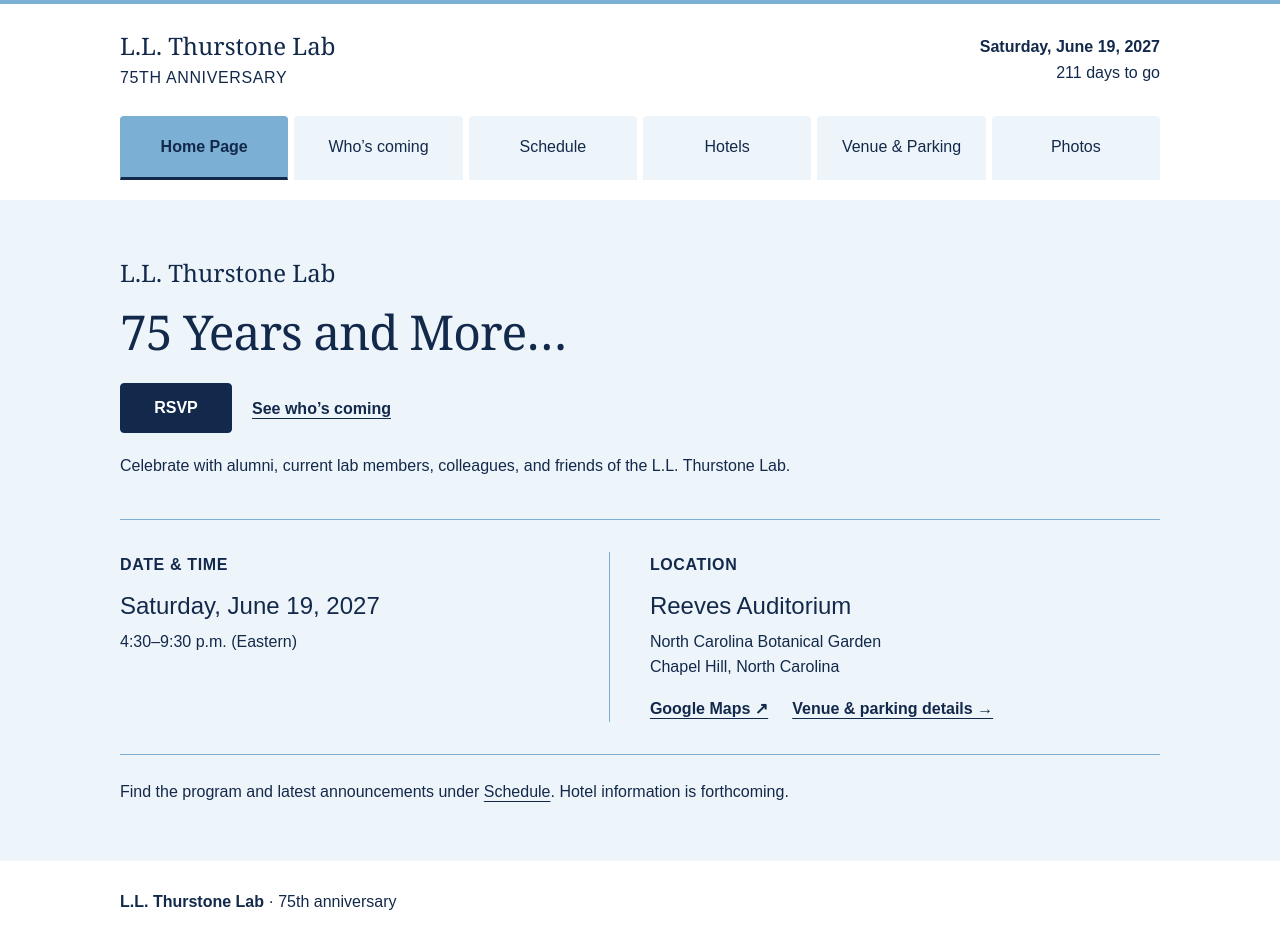
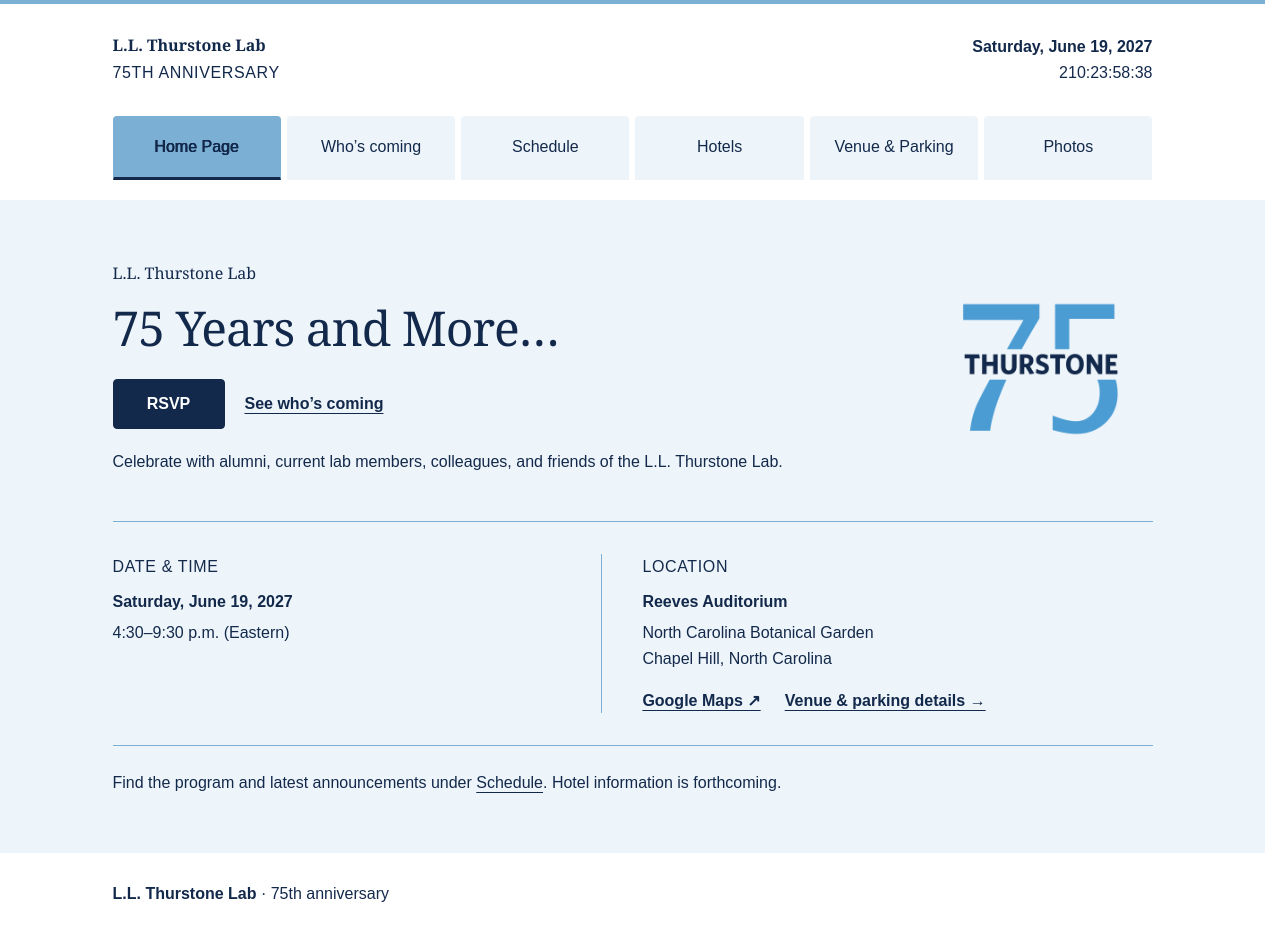
Before and after one commit to Quant-Psych-UNC/thurstone-75, a plain HTML site: page index.html in a window 1280 px wide. Drawn offline with Linux system fonts and the light colour scheme.

Commit message:
Add files via upload

```diff
--- a/app.js
+++ b/app.js
@@ -53,23 +53,52 @@
     const months = 'January February March April May June July August September October November December'.split(' ');
     const month = months.indexOf(date[1]);
     const day = Number(date[2]);
-    const eventDay = Date.UTC(Number(config.year), month, day);
+    const year = Number(config.year);
+    const eventDay = Date.UTC(year, month, day);
     if (month < 0 || new Date(eventDay).getUTCDate() !== day) return;
 
-    const easternDate = new Intl.DateTimeFormat('en-US', {
-      timeZone: 'America/New_York', year: 'numeric', month: 'numeric', day: 'numeric'
-    });
+    // Read the start of the displayed time range, using its first a.m. or p.m.
+    const start = /^(\d{1,2}):(\d{2})/.exec(config.timeLabel?.trim());
+    const period = /([ap])\.m\./i.exec(config.timeLabel)?.[1].toLowerCase();
+    if (!start || !period) return;
+    const hour = Number(start[1]);
+    const minute = Number(start[2]);
+    if (hour < 1 || hour > 12 || minute > 59) return;
+
+    const timeZone = 'America/New_York';
+    const wallTime = new Date(Date.UTC(year, month, day, hour % 12 + (period === 'p' ? 12 : 0), minute));
+    const offset = new Intl.DateTimeFormat('en-US', { timeZone, timeZoneName: 'longOffset' })
+      .formatToParts(wallTime).find(part => part.type === 'timeZoneName').value.slice(3);
+    const startsAt = Date.parse(wallTime.toISOString().replace('Z', offset));
+    if (!Number.isFinite(startsAt)) return;
+
+    const easternDate = new Intl.DateTimeFormat('en-US', { timeZone, dateStyle: 'short' });
+    const celebrationDate = easternDate.format(startsAt);
     function updateCountdown() {
-      const today = Object.fromEntries(easternDate.formatToParts(new Date()).map(part => [part.type, part.value]));
-      // Subtract calendar dates so daylight-saving changes never shift the count.
-      const daysLeft = (eventDay - Date.UTC(today.year, today.month - 1, today.day)) / 86_400_000;
-      countdown.hidden = daysLeft < 0;
-      if (daysLeft < 0) return;
-      countdown.textContent = daysLeft === 0 ? 'Today’s the day' : `${daysLeft} ${daysLeft === 1 ? 'day' : 'days'} to go`;
+      const now = Date.now();
+      const secondsLeft = Math.ceil((startsAt - now) / 1000);
+      if (secondsLeft <= 0) {
+        countdown.hidden = easternDate.format(now) !== celebrationDate;
+        countdown.textContent = 'Today’s the day';
+        return;
+      }
+
+      countdown.textContent = [
+        Math.floor(secondsLeft / 86_400),
+        Math.floor(secondsLeft / 3600) % 24,
+        Math.floor(secondsLeft / 60) % 60,
+        secondsLeft % 60
+      ].map(value => String(value).padStart(2, '0')).join(':');
+      countdown.hidden = false;
     }
 
     updateCountdown();
-    if (!countdown.hidden) setInterval(updateCountdown, 60_000);
+    if (!countdown.hidden) {
+      const timer = setInterval(() => {
+        updateCountdown();
+        if (countdown.hidden) clearInterval(timer);
+      }, 1000);
+    }
   }
 
   function applyConfig() {
--- a/index.html
+++ b/index.html
@@ -18,12 +18,14 @@
       <a class="brand" href="index.html" aria-label="Anniversary homepage"><strong data-config="labName">L.L. Thurstone</strong><span>75TH ANNIVERSARY</span></a>
       <div class="header-date">
         <p><strong data-date>Saturday, June 19, 2027</strong></p>
-        <p id="event-countdown" hidden></p>
+        <p id="event-countdown" role="timer" aria-label="Time until the celebration in days, hours, minutes, and seconds" title="Days : Hours : Minutes : Seconds" hidden></p>
       </div>
     </div>
     <nav id="navigation" class="wrap page-tabs" aria-label="Anniversary pages"><a href="index.html" aria-current="page">Home Page</a><a href="guests.html">Who’s coming</a><a href="schedule.html">Schedule</a><a href="hotels.html">Hotels</a><a href="venue.html">Venue &amp; Parking</a><a href="photos.html">Photos</a></nav>
   </header>
   <main id="main"><section class="information-section" aria-labelledby="page-title"><div class="wrap">
+<div class="home-hero">
+<div>
 <p class="hero-lab-name" data-config="labName">L.L. Thurstone</p>
 <h1 id="page-title" data-config="headline">75 Years and More…</h1>
 <div id="rsvp" class="information-actions">
@@ -33,6 +35,9 @@
 </div>
 <p id="deadline-note" hidden></p>
 <p class="hero-description">Celebrate with alumni, current lab members, colleagues, and friends of the L.L. Thurstone Lab.</p>
+</div>
+<img class="hero-mark" src="pictures/Thurstone75.png" alt="" width="2000" height="2000" decoding="async">
+</div>
 <div class="event-details"><div><p class="eyebrow">DATE & TIME</p><h2 data-date>Saturday, June 19, 2027</h2><p data-config="timeLabel">4:30–9:30 p.m. (Eastern)</p><small id="year-note" hidden>Year to be confirmed</small></div><div><p class="eyebrow">LOCATION</p><h2 data-config="room">Reeves Auditorium</h2><p data-config="venue">North Carolina Botanical Garden</p><p data-config="location">Chapel Hill, North Carolina</p><div class="venue-links"><a id="directions-link" class="text-link" href="https://www.google.com/maps/search/?api=1&amp;query=North+Carolina+Botanical+Garden+100+Old+Mason+Farm+Road+Chapel+Hill" target="_blank" rel="noopener noreferrer">Google Maps ↗</a><a class="text-link" href="venue.html">Venue & parking details →</a></div></div></div>
 <p class="overview-note">Find the program and latest announcements under <a href="schedule.html">Schedule</a>. Hotel information is forthcoming.</p>
 </div></section></main>
--- a/styles.css
+++ b/styles.css
@@ -1,5 +1,5 @@
 /*
- * Shared design system: exactly three text sizes, four colors, two typefaces.
+ * Shared design system: two text sizes, four colors, two typefaces.
  * Keep responsive changes to layout and spacing so the type scale stays consistent.
  */
 :root {
@@ -8,18 +8,17 @@
   --pale: #eef5fa;
   --white: #ffffff;
   --text-body: 16px;
-  --text-heading: 24px;
   --text-title: 48px;
   --sans: Arial, sans-serif;
   --serif: Georgia, serif;
 }
 * { box-sizing: border-box; }
-html { font-size: var(--text-body); scroll-padding-top: 24px; }
+html { font-size: var(--text-body); scroll-padding-top: 24px; scrollbar-gutter: stable; }
 body { margin: 0; min-height: 100vh; display: flex; flex-direction: column; background: var(--white); color: var(--navy); font-family: var(--sans); font-size: var(--text-body); line-height: 1.6; -webkit-font-smoothing: antialiased; }
-main { flex: 1; }
+main { flex: 1; background: var(--pale); }
 h1, h2, h3, p { margin: 0; }
 h1, .page-title { font-family: var(--serif); font-size: var(--text-title); font-weight: 400; line-height: 1.15; letter-spacing: -1px; overflow-wrap: break-word; }
-h2, h3 { font-size: var(--text-heading); font-weight: 600; line-height: 1.3; letter-spacing: 0; }
+h2, h3 { font-size: var(--text-body); font-weight: 600; line-height: 1.3; }
 p, small, address { color: var(--navy); }
 small, input, textarea, select, button { font: inherit; color: inherit; }
 address { font-style: normal; }
@@ -47,23 +46,25 @@ input:focus-visible, textarea:focus-visible, select:focus-visible { outline: 2px
 .site-header { border-top: 4px solid var(--blue); border-bottom: 1px solid var(--pale); }
 .header-inner { display: flex; justify-content: space-between; align-items: center; gap: 24px; min-height: 112px; padding-block: 20px; }
 .brand { display: flex; flex-direction: column; gap: 4px; }
-.brand strong { font-family: var(--serif); font-size: var(--text-heading); font-weight: 400; line-height: 1.3; }
+.brand strong { font-family: var(--serif); font-weight: 600; line-height: 1.3; }
 .brand > span { font-size: var(--text-body); letter-spacing: .04em; }
 .header-date { font-size: var(--text-body); text-align: right; }
+#event-countdown { font-variant-numeric: tabular-nums; }
 .page-tabs { display: grid; grid-template-columns: repeat(6, minmax(0, 1fr)); gap: 6px; padding-bottom: 20px; }
 .page-tabs a { display: flex; align-items: center; justify-content: center; min-height: 64px; padding: 12px 8px; border: 1px solid var(--pale); border-bottom: 3px solid var(--pale); border-radius: 4px 4px 0 0; background: var(--pale); color: var(--navy); text-align: center; font-size: var(--text-body); font-weight: 400; line-height: 1.3; }
 .page-tabs a:hover { border-bottom-color: var(--navy); }
-.page-tabs a[aria-current="page"] { background: var(--blue); border-color: var(--blue); border-bottom-color: var(--navy); font-weight: 600; }
+.page-tabs a[aria-current="page"] { background: var(--blue); border-color: var(--blue); border-bottom-color: var(--navy); text-shadow: .3px 0 currentColor, -.3px 0 currentColor; }
 
 /* Home Page */
-body[data-page="information"] main { background: var(--pale); }
 .information-section { padding-block: 56px; }
-.hero-lab-name { margin-bottom: 16px; font-family: var(--serif); font-size: var(--text-heading); line-height: 1.3; }
+.home-hero { display: grid; grid-template-columns: minmax(0, 1fr) 224px; align-items: center; gap: 24px; }
+.hero-mark { width: 100%; height: auto; }
+.hero-lab-name { margin-bottom: 16px; font-family: var(--serif); line-height: 1.3; }
 .hero-description { max-width: 760px; margin-top: 20px; }
 .event-details { display: grid; grid-template-columns: 1fr 1.25fr; gap: 48px; margin-top: 40px; padding-top: 32px; border-top: 1px solid var(--blue); }
 .event-details > div + div { border-left: 1px solid var(--blue); padding-left: 40px; }
-.event-details .eyebrow { margin-bottom: 12px; }
-.event-details h2 { margin-bottom: 8px; font-weight: 400; }
+.event-details .eyebrow { margin-bottom: 12px; font-weight: 400; }
+.event-details h2 { margin-bottom: 8px; }
 .event-details small { display: block; margin-top: 8px; }
 .venue-links { display: flex; align-items: center; flex-wrap: wrap; gap: 16px 24px; margin-top: 16px; }
 .information-actions { display: flex; align-items: center; flex-wrap: wrap; gap: 8px 20px; margin-top: 24px; }
@@ -83,14 +84,13 @@ body[data-page="information"] main { background: var(--pale); }
 .details-layout { display: grid; grid-template-columns: 1.15fr 1fr; align-items: start; gap: 48px; }
 .subheading { margin-bottom: 16px; }
 .detail-copy { line-height: 1.7; }
-.updates-panel, .parking-panel, .forthcoming-panel { padding: 28px; background: var(--pale); border: 1px solid var(--pale); border-radius: 4px; }
+.updates-panel, .parking-panel, .forthcoming-panel { padding: 28px; background: var(--white); border: 1px solid var(--blue); border-radius: 4px; }
 
 /* RSVP and form controls */
 .rsvp-card { padding: 28px; border: 1px solid var(--blue); border-radius: 4px; background: var(--white); min-width: 0; }
 .service-card > p { margin-top: 16px; }
 .service-card > .button { margin-top: 24px; }
 .card-note { border-top: 1px solid var(--blue); padding-top: 24px; margin-top: 28px !important; }
-.card-note h3 { font-size: var(--text-body); }
 .card-note p { margin-top: 8px; }
 .availability-note { padding: 16px 20px; background: var(--pale); border: 1px solid var(--blue); border-radius: 4px; }
 input[type=search] { width: 100%; min-height: 48px; padding: 10px 12px; border: 1px solid var(--navy); border-radius: 3px; background: var(--white); color: var(--navy); font-size: var(--text-body); }
@@ -109,7 +109,7 @@ input::placeholder { color: var(--navy); opacity: 1; }
 .guest-list { display: grid; grid-template-columns: repeat(3, minmax(0, 1fr)); gap: 20px; margin-top: 20px; }
 .guest-card { display: grid; grid-template-columns: 40px minmax(0, 1fr); align-items: start; gap: 12px; padding: 20px; border: 1px solid var(--blue); border-radius: 4px; background: var(--white); }
 .guest-avatar { width: 40px; height: 40px; border-radius: 50%; display: flex; align-items: center; justify-content: center; background: var(--pale); font-weight: 600; }
-.guest-name { font-size: var(--text-body); overflow-wrap: anywhere; }
+.guest-name { overflow-wrap: anywhere; }
 .guest-meta { margin-top: 4px; }
 .guest-privacy { margin-top: 24px; }
 .empty-state { padding: 40px 24px; text-align: center; }
@@ -118,14 +118,13 @@ input::placeholder { color: var(--navy); opacity: 1; }
 
 /* Photos */
 .photo-actions { display: grid; grid-template-columns: 1fr 1fr; align-items: start; gap: 32px; }
-.photo-collection { background: var(--pale); }
 .guest-privacy p + p { margin-top: 8px; }
 
 /* Schedule, hotels, venue and parking */
 .schedule-list { list-style: none; padding: 0; margin: 24px 0 0; border-top: 1px solid var(--blue); }
 .schedule-item { display: grid; grid-template-columns: 100px minmax(0, 1fr); gap: 20px; padding-block: 24px; border-bottom: 1px solid var(--blue); }
 .schedule-time { font-weight: 600; }
-.schedule-item h3, .update-item h3, .accessibility-note h3 { font-size: var(--text-body); font-weight: 600; line-height: 1.6; }
+.schedule-item h3, .update-item h3, .accessibility-note h3 { line-height: 1.6; }
 .schedule-item p, .update-item p:not(.eyebrow), .accessibility-note p { margin-top: 8px; }
 .update-item + .update-item { border-top: 1px solid var(--blue); padding-top: 24px; margin-top: 24px; }
 .update-item .eyebrow { margin-bottom: 8px; }
@@ -159,6 +158,8 @@ footer { padding-block: 28px; border-top: 1px solid var(--pale); }
   .venue-facts > div { grid-template-columns: 110px minmax(0, 1fr); gap: 16px; }
 }
 @media (max-width: 760px) {
+  .home-hero { display: block; }
+  .hero-mark { display: none; }
   .details-layout, .photo-actions { grid-template-columns: 1fr; }
   .event-details { gap: 28px; }
   .event-details > div + div { padding-left: 28px; }
@@ -167,13 +168,11 @@ footer { padding-block: 28px; border-top: 1px solid var(--pale); }
 }
 @media (max-width: 600px) {
   .wrap { width: calc(100% - 40px); }
-  .header-inner { flex-direction: column; align-items: flex-start; gap: 8px; padding-block: 20px; }
+  .header-inner { flex-direction: column; align-items: flex-start; gap: 8px; min-height: auto; padding-block: 12px; }
   .header-date { text-align: left; }
-  .page-tabs a { padding: 10px 6px; }
+  .page-tabs { padding-bottom: 12px; }
+  .page-tabs a { min-height: 44px; padding: 4px 6px; }
   .information-section, .page-content { padding-block: 36px 44px; }
-  body[data-page="information"] .header-inner { min-height: auto; padding-block: 12px; }
-  body[data-page="information"] .page-tabs { padding-bottom: 12px; }
-  body[data-page="information"] .page-tabs a { min-height: 44px; padding: 4px 6px; }
   .information-section { padding-top: 24px; }
   .hero-lab-name { margin-bottom: 8px; }
   .information-actions { margin-top: 16px; }
```
Also changed, not shown: guests.html (+7 -1 lines), hotels.html (+7 -1 lines), photos.html (+7 -1 lines), schedule.html (+7 -1 lines), venue.html (+8 -2 lines), pictures/Thurstone75.png (added).
